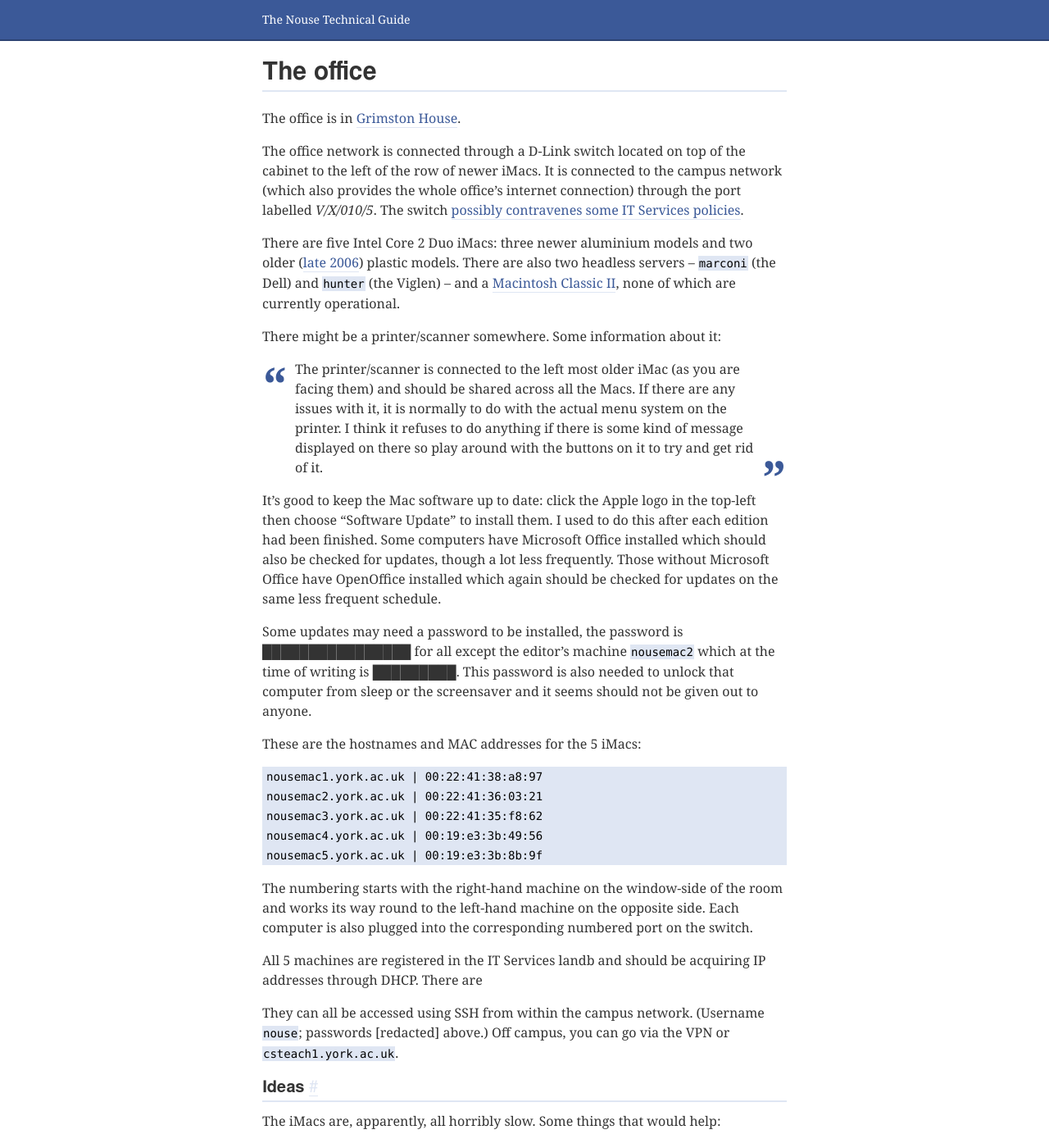
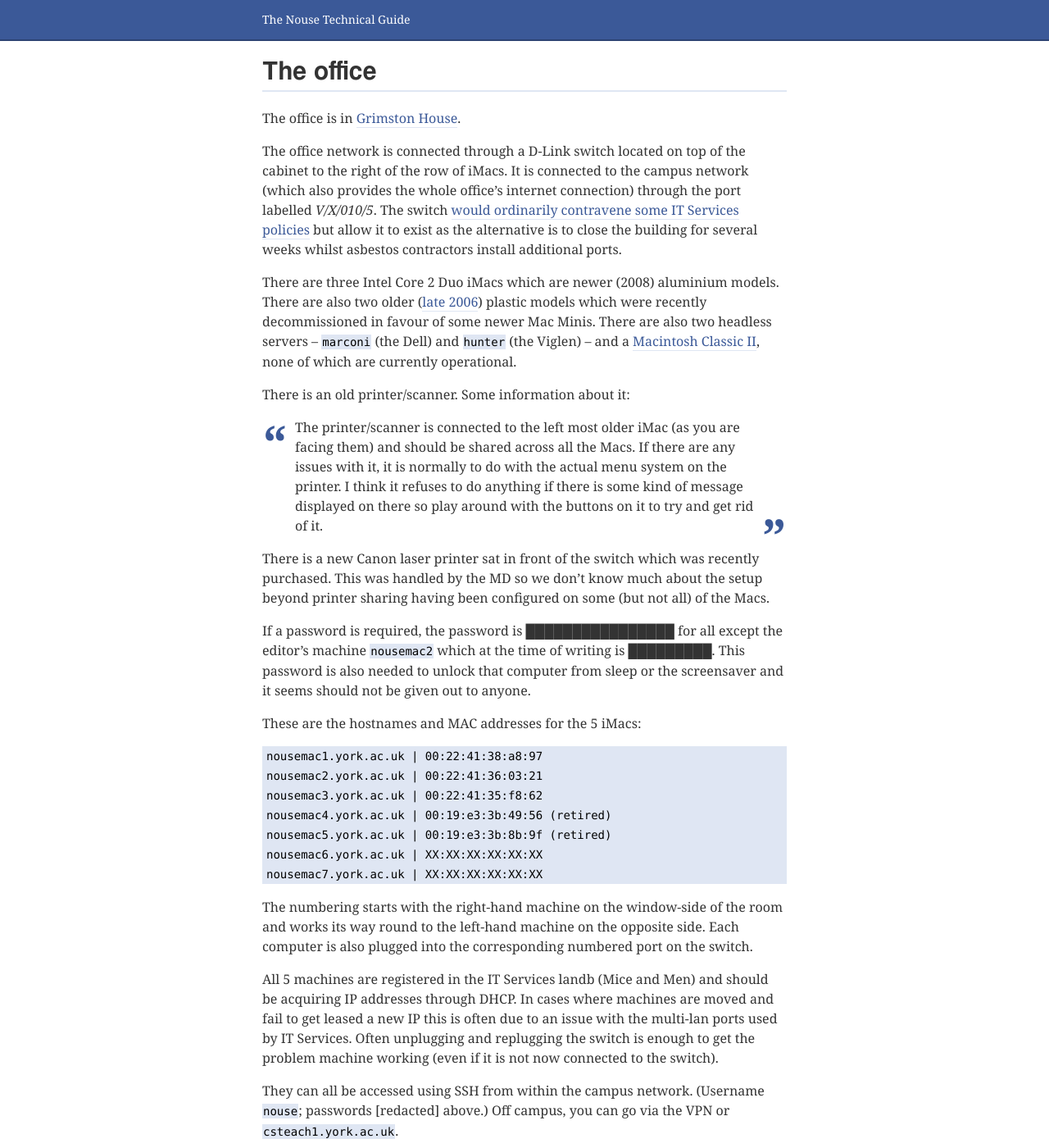
Before and after one commit to yorknouse/docs, a Jekyll site: the page built from pages/03-office.md, in a window 1280 px wide and 1400 px high. Shown: the whole window at 82% size. Built offline with Jekyll 4.4.1, drawn with Linux system fonts in a browser that asks for light colours; some of the changed text lies outside the part shown.

Commit message:
Start making some of the sorely needed updates

```diff
--- a/pages/03-office.md
+++ b/pages/03-office.md
@@ -5,22 +5,20 @@ layout: page
 
 The office is in [Grimston House](http://www.openstreetmap.org/way/60004913).
 
-The office network is connected through a D-Link switch located on top of the cabinet to the left of the row of newer iMacs.
+The office network is connected through a D-Link switch located on top of the cabinet to the right of the row of iMacs.
 It is connected to the campus network (which also provides the whole office’s internet connection) through the port labelled _V/X/010/5_.
-The switch [possibly contravenes some IT Services policies](http://www.york.ac.uk/it-services/connect/guidelines/).
+The switch [would ordinarily contravene some IT Services policies](http://www.york.ac.uk/it-services/connect/guidelines/) but allow it to exist as the alternative is to close the building for several weeks whilst asbestos contractors install additional ports.
 
-There are five Intel Core 2 Duo iMacs: three newer aluminium models and two older ([late 2006](http://support.apple.com/kb/Sp28)) plastic models.
+There are three Intel Core 2 Duo iMacs which are newer (2008) aluminium models. There are also two older ([late 2006](http://support.apple.com/kb/Sp28)) plastic models which were recently decommissioned in favour of some newer Mac Minis.
 There are also two headless servers -- `marconi` (the Dell) and `hunter` (the Viglen) -- and a [Macintosh Classic II](http://support.apple.com/kb/sp204), none of which are currently operational.
 
-There might be a printer/scanner somewhere. Some information about it:
+There is an old printer/scanner. Some information about it:
 
 > The printer/scanner is connected to the left most older iMac (as you are facing them) and should be shared across all the Macs. If there are any issues with it, it is normally to do with the actual menu system on the printer. I think it refuses to do anything if there is some kind of message displayed on there so play around with the buttons on it to try and get rid of it.
 
-It’s good to keep the Mac software up to date: click the Apple logo in the top-left then choose “Software Update” to install them. I used to do this after each edition had been finished.
-Some computers have Microsoft Office installed which should also be checked for updates, though a lot less frequently.
-Those without Microsoft Office have OpenOffice installed which again should be checked for updates on the same less frequent schedule.
+There is a new Canon laser printer sat in front of the switch which was recently purchased.  This was handled by the MD so we don't know much about the setup beyond printer sharing having been configured on some (but not all) of the Macs.
 
-Some updates may need a password to be installed, the password is ████████████████ for all except the editor’s machine `nousemac2` which at the time of writing is █████████.
+If a password is required, the password is ████████████████ for all except the editor’s machine `nousemac2` which at the time of writing is █████████.
 This password is also needed to unlock that computer from sleep or the screensaver and it seems should not be given out to anyone.
 
 These are the hostnames and MAC addresses for the 5 iMacs:
@@ -28,26 +26,28 @@ These are the hostnames and MAC addresses for the 5 iMacs:
     nousemac1.york.ac.uk | 00:22:41:38:a8:97
     nousemac2.york.ac.uk | 00:22:41:36:03:21
     nousemac3.york.ac.uk | 00:22:41:35:f8:62
-    nousemac4.york.ac.uk | 00:19:e3:3b:49:56
-    nousemac5.york.ac.uk | 00:19:e3:3b:8b:9f
+    nousemac4.york.ac.uk | 00:19:e3:3b:49:56 (retired)
+    nousemac5.york.ac.uk | 00:19:e3:3b:8b:9f (retired)
+    nousemac6.york.ac.uk | XX:XX:XX:XX:XX:XX
+    nousemac7.york.ac.uk | XX:XX:XX:XX:XX:XX
 
 The numbering starts with the right-hand machine on the window-side of the room and works its way round to the left-hand machine on the opposite side. Each computer is also plugged into the corresponding numbered port on the switch.
 
-All 5 machines are registered in the IT Services landb and should be acquiring IP addresses through DHCP. There are
+All 5 machines are registered in the IT Services landb (Mice and Men) and should be acquiring IP addresses through DHCP. In cases where machines are moved and fail to get leased a new IP this is often due to an issue with the multi-lan ports used by IT Services.  Often unplugging and replugging the switch is enough to get the problem machine working (even if it is not now connected to the switch).
 
 They can all be accessed using SSH from within the campus network. (Username `nouse`; passwords [redacted] above.) Off campus, you can go via the VPN or `csteach1.york.ac.uk`.
 
 ## Ideas
 
-The iMacs are, apparently, all horribly slow. Some things that would help:
+The iMacs are, apparently, all <del>horribly</del> slow. Some things that would help:
 
 * RAM. The older two support up to 3GB each (1GB + 2GB). The newer three support 4GB (2GB + 2GB).
-  - 1GB DDR2 PC2-5300 Unbuffered NON-ECC 1.8V 128Meg x 64. For the older two computers. I've bought (but not yet installed) two.
+  - 1GB DDR2 PC2-5300 Unbuffered NON-ECC 1.8V 128Meg x 64. For the older two computers. I've bought two.
   - [2GB DDR2 PC2-5300 Unbuffered NON-ECC 1.8V 256Meg x 64](http://uk.crucial.com/gbr/en/imac-%28late-2006---2*0ghz-or-2*16ghz%29/CT3331830) (£22.79). For the older two computers. We have room for up to two of these chips.
   - [2GB DDR2 PC2-6400 Unbuffered NON-ECC 1.8V 256Meg x 64](http://uk.crucial.com/gbr/en/imac-2*66ghz-intel-core-2-duo-%2820-inch%29-mb324ll-a/CT3331877) (£22.79). For the newer three computers. We have room for up to six of these chips.
 * SSDs would be lovely, but apparently require dismantling quite a lot of the iMac.
-* We also should be running a more recent version of OS X. Annoyingly, we're not where the installation media and license keys for Photoshop and InDesign are -- and the oldest two don't support anything newer than Lion -- but an upgrade from Leopard to Snow Leopard (not doing a clean install) would be a start.
 
-Shared files all live in a shared folder on the iMac in the corner.
-(This folder may be referred to as "Marconi", because it used to be on the server of that name.) It's not a very good situation.
-I don't think backups are happening; data has been lost in the past and more will surely be lost in the future.
+Shared files used to live in a shared folder on the iMac in the corner, and still do for historic reasons. (This folder may be referred to as "Marconi", because it used to be on the server of that name.) It's not a very good situation.
+The IT Services storage service is now used to store files to ensure backups take place, make remote support easier and remove our reliance on a single machine (which is one of the less stable machines we have).
+
+If we ever increase the video offering at Nouse (which has been tried on several occasions), nousemac6 has some additional software installed to aid in video editing and even live streaming.
--- a/pages/08-office.md
+++ /dev/null
@@ -1,54 +0,0 @@
----
-title: The office
-layout: page
----
-
-The office is in [Grimston House](http://www.openstreetmap.org/way/60004913).
-
-The office network is connected through a D-Link switch located on top of the cabinet to the left of the row of newer iMacs.
-It is connected to the campus network (which also provides the whole office’s internet connection) through the port labelled _V/X/010/5_.
-Apparently using our own switch contravenes all sorts of IT Services policies, though they seem to be prepared to turn a blind eye to that for the time being at least.
-
-There are five Intel Core 2 Duo iMacs: three newer aluminium models and two older ([late 2006](http://support.apple.com/kb/Sp28)) plastic models.
-There are also two headless servers -- `marconi` (the Dell) and `hunter` (the Viglen) -- and a [Macintosh Classic II](http://support.apple.com/kb/sp204), none of which are currently operational.
-
-There might be a printer/scanner somewhere. Some information about it:
-
-> The printer/scanner is connected to the left most older iMac (as you are facing them) and should be shared across all the Macs. If there are any issues with it, it is normally to do with the actual menu system on the printer. I think it refuses to do anything if there is some kind of message displayed on there so play around with the buttons on it to try and get rid of it.
-
-It’s good to keep the Mac software up to date: click the Apple logo in the top-left then choose “Software Update” to install them. I used to do this after each edition had been finished.
-Some computers have Microsoft Office installed which should also be checked for updates, though a lot less frequently.
-Those without Microsoft Office have OpenOffice installed which again should be checked for updates on the same less frequent schedule.
-
-Some updates may need a password to be installed, the password is ████████████████ for all except the editor’s machine `nousemac2` which at the time of writing is █████████.
-This password is also needed to unlock that computer from sleep or the screensaver and it seems should not be given out to anyone.
-
-These are the hostnames and MAC addresses for the 5 iMacs.
-
-
-    nousemac1.york.ac.uk | 00:22:41:38:a8:97
-    nousemac2.york.ac.uk | 00:22:41:36:03:21
-    nousemac3.york.ac.uk | 00:22:41:35:f8:62
-    nousemac4.york.ac.uk | 00:19:e3:3b:49:56
-    nousemac5.york.ac.uk | 00:19:e3:3b:8b:9f
-
-The numbering starts with the right-hand machine on the window-side of the room and works its way round to the left-hand machine on the opposite side. Each computer is also plugged into the corresponding numbered port on the switch.
-
-All 5 machines are registered in the IT Services landb and should be acquiring IP addresses through DHCP.
-
-They can all be accessed using SSH from within the campus network. (Username `nouse`; passwords above.) Off campus, you can maybe go via `csteach0.york.ac.uk`.
-
-## Ideas
-
-The iMacs are, apparently, all horribly slow. Some things that would help:
-
-* RAM. The older two support up to 3GB each (1GB + 2GB). The newer three support 4GB (2GB + 2GB).
-  - 1GB DDR2 PC2-5300 Unbuffered NON-ECC 1.8V 128Meg x 64. For the older two computers. I've bought (but not yet installed) two.
-  - [2GB DDR2 PC2-5300 Unbuffered NON-ECC 1.8V 256Meg x 64](http://uk.crucial.com/gbr/en/imac-%28late-2006---2*0ghz-or-2*16ghz%29/CT3331830) (£22.79). For the older two computers. We have room for up to two of these chips.
-  - [2GB DDR2 PC2-6400 Unbuffered NON-ECC 1.8V 256Meg x 64](http://uk.crucial.com/gbr/en/imac-2*66ghz-intel-core-2-duo-%2820-inch%29-mb324ll-a/CT3331877) (£22.79). For the newer three computers. We have room for up to six of these chips.
-* SSDs would be lovely, but apparently require dismantling quite a lot of the iMac.
-* We also should be running a more recent version of OS X. Annoyingly, we're not where the installation media and license keys for Photoshop and InDesign are -- and the oldest two don't support anything newer than Lion -- but an upgrade from Leopard to Snow Leopard (not doing a clean install) would be a start.
-
-Shared files all live in a shared folder on the iMac in the corner.
-(This folder may be referred to as "Marconi", because it used to be on the server of that name.) It's not a very good situation.
-I don't think backups are happening; data has been lost in the past and more will surely be lost in the future.
```
Also changed, not shown: index.md (+1 -1 lines), pages/02-ssh.md (+14 -0 lines), pages/04-version-control.md (+1 -1 lines), pages/05-web-server.md (+1 -1 lines).
